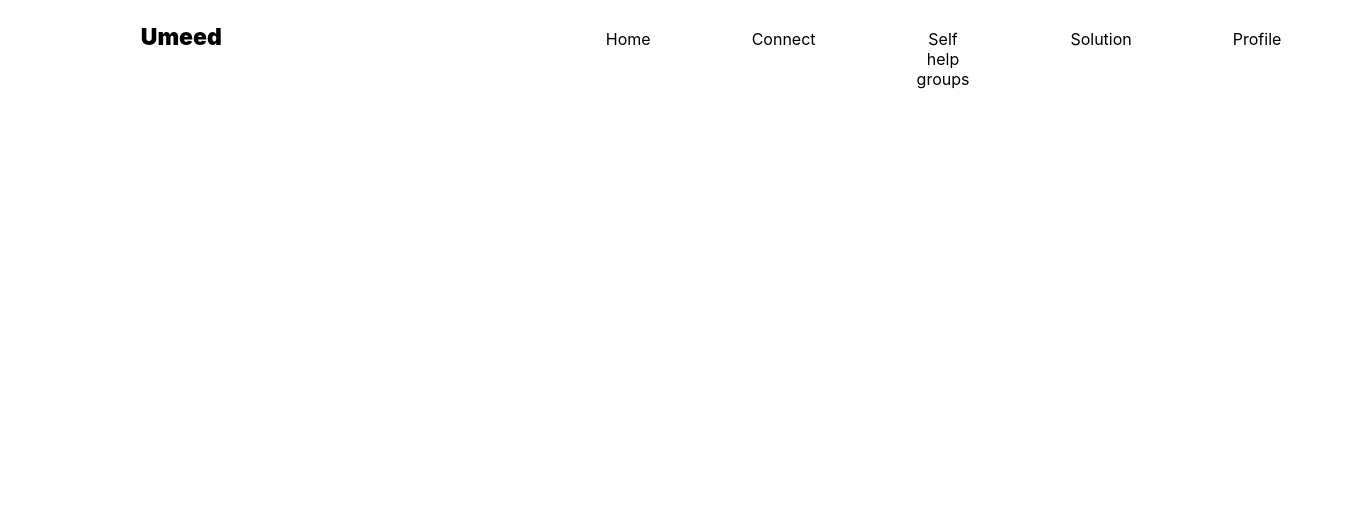
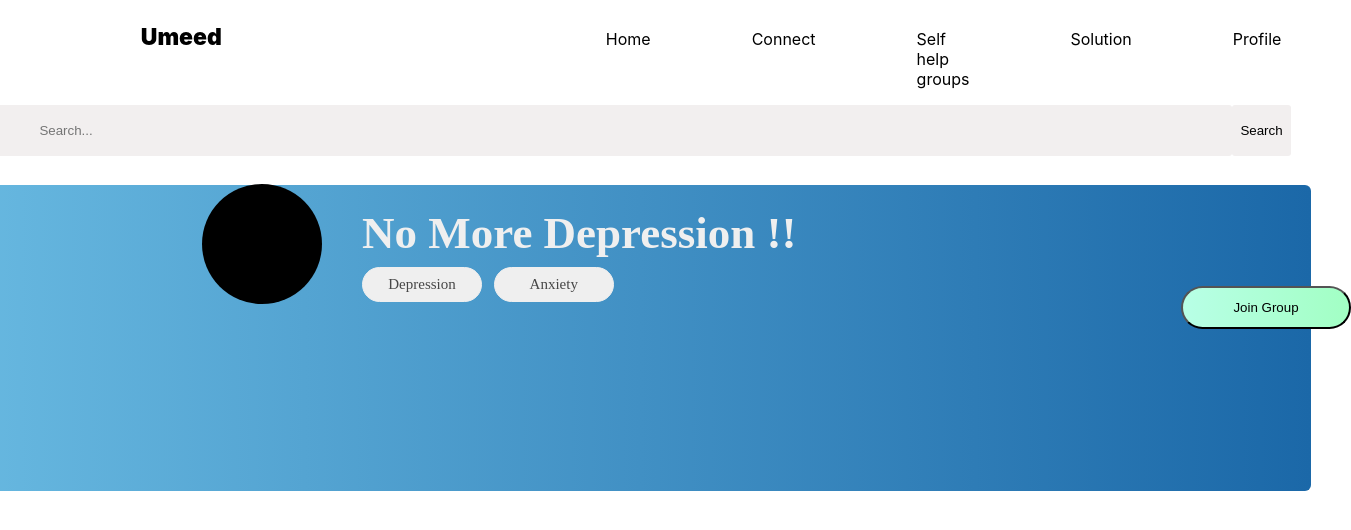
Before and after one commit to BhaveshAnandpara/Umeed, a React (Create React App) app in the folder Umeed/: page /SelfHelpGroup in a window 1280 px wide. Shown: the top 530 px of the page, 1351 px wide, since content can reach past the window. Built offline with nearby package versions, Linux system fonts and the light colour scheme.

Commit message:
NavBar ,Header , Static Self-Helpgr-card created.

```diff
--- a/Umeed/package.json
+++ b/Umeed/package.json
@@ -8,6 +8,7 @@
     "@testing-library/user-event": "^13.5.0",
     "react": "^18.2.0",
     "react-dom": "^18.2.0",
+    "react-router-dom": "^6.10.0",
     "react-scripts": "^5.0.1",
     "web-vitals": "^2.1.4"
   },
--- a/Umeed/src/App.js
+++ b/Umeed/src/App.js
@@ -1,13 +1,33 @@
 import logo from './logo.svg';
 import './App.css';
 import Header from './Components/Header/Header';
+import SearchBar from './Components/SearchBar/SearchBar';
+import {  BrowseRouter,Routes,Route, BrowserRouter} from 'react-router-dom';
+import Home from './Pages/Home/Home';
+import ConnectPage from'./Pages/ConnectPage/ConnectPage';
+import Problem from './Pages/Problem/Problem';
+import SelfHelpGroup from './Pages/SelfHelpGroup/SelfHelpGroup';
 
 
 function App() {
   return (
-    <div className="App">
-      <Header/>
-    </div>
+
+    <BrowserRouter>
+
+    <Header/>
+
+
+      <Routes>
+        <Route exact path='/ConnectPage' element={<ConnectPage/>}/>
+        <Route exact path='/Home' element={<Home/>}/>
+        <Route exact path='/Problem' element={<Problem/>}/>
+        <Route exact path='/SelfHelpGroup' element={<SelfHelpGroup/>}/>
+      </Routes>
+    </BrowserRouter>
+
+
+
+
   );
 }
 
--- a/Umeed/src/Components/Header/Header.jsx
+++ b/Umeed/src/Components/Header/Header.jsx
@@ -1,6 +1,10 @@
 import React from 'react'
 import '../Header/Header.css'
+import {Link, useNavigate} from 'react-router-dom'
 export default function Header() {
+
+   const navigate=useNavigate()
+
     return (
         <div className='HeaderContainer'>
             <div className="Hname">
@@ -8,17 +12,17 @@ export default function Header() {
             </div>
             <div className="HeaderComponents">
                 <div className="HeaderHome">
-                <a  className='Header_anchor' href=''><p>Home</p></a>
+                <a  className='Header_anchor' href=''  onClick={ ()=> navigate('/Home')} ><p>Home</p></a>
                 </div>
                 <div className="HeaderConnect">
-                <a className='Header_anchor' href=''><p>Connect</p></a>
+                <a className='Header_anchor' href='' onClick={ ()=> navigate('/ConnectPage')}><p>Connect</p></a>
                 </div>
                 <div className="HeaderSelfHelp">
-                <a className='Header_anchor' href=''><p>Self help groups</p></a>
+                <a className='Header_anchor' href='' onClick={ ()=> navigate('/SelfHelpGroup')} ><p>Self help groups</p></a>
 
                 </div>
                 <div className="HeaderSolution">
-                <a className='Header_anchor' href=''><p>Solution</p></a>
+                <a className='Header_anchor' href=''onClick={ ()=> navigate('/Problem')}><p>Solution</p></a>
 
                 </div>
                 <div className="Headerprofilepic">
--- a/Umeed/src/Components/SearchBar/SearchBar.css
+++ b/Umeed/src/Components/SearchBar/SearchBar.css
@@ -0,0 +1,29 @@
+.PlaceholderBar{
+height: 3px;
+width: 131px;
+left: 60px;
+top: 183px;
+outline: none;
+border-radius: 3px;
+padding: 24px 1062px 24px 50px;
+background-color:
+rgba(242, 239, 239, 1);
+border: none;
+}
+.BtnSubmit{
+    height: 50.54px;
+    width: 90px;
+    border-radius: 3px;
+    border: 2px solid transparent;
+    background-color:
+rgba(242, 239, 239, 1);
+
+}
+.BtnSubmit:hover {
+    border-color: black;
+    transition: border-color 0.5s ease-in-out;
+  }
+  .SearchBar{
+    display: flex;
+    justify-content: center;
+  }
--- a/Umeed/src/Components/SearchBar/SearchBar.jsx
+++ b/Umeed/src/Components/SearchBar/SearchBar.jsx
@@ -1,4 +1,5 @@
 import React, { useState } from 'react';
+import '../SearchBar/SearchBar.css';
 
 const SearchBar = ({ onSearch }) => {
   const [searchTerm, setSearchTerm] = useState('');
@@ -13,15 +14,18 @@ const SearchBar = ({ onSearch }) => {
   };
 
   return (
-    <form onSubmit={handleFormSubmit}>
-      <input
+    <div className="SearchBar">
+      <input className='PlaceholderBar'
         type="text"
         placeholder="Search..."
         value={searchTerm}
         onChange={handleInputChange}
+
       />
-      <button type="submit">Search</button>
-    </form>
+      <button className='BtnSubmit' type="submit">Search</button>
+      </div>
+
+
   );
 };
 
--- a/Umeed/src/Pages/ConnectPage/ConnectPage.jsx
+++ b/Umeed/src/Pages/ConnectPage/ConnectPage.jsx
@@ -0,0 +1,9 @@
+import React from 'react'
+import SearchBar from '../../Components/SearchBar/SearchBar'
+export default function ConnectPage() {
+  return (
+    <div>
+      connect
+    </div>
+  )
+}
--- a/Umeed/src/Pages/Home/Home.jsx
+++ b/Umeed/src/Pages/Home/Home.jsx
@@ -0,0 +1,9 @@
+import React from 'react'
+
+export default function Home() {
+  return (
+    <div>
+      Home
+    </div>
+  )
+}
--- a/Umeed/src/Pages/Problem/Problem.jsx
+++ b/Umeed/src/Pages/Problem/Problem.jsx
@@ -1,11 +1,11 @@
 import React from 'react'
 import SearchBar from '../../Components/SearchBar/SearchBar'
-
 export default function Problem() {
   return (
     <div>
-        <Header/>
+
       <SearchBar/>
+      Problem
     </div>
   )
 }
--- a/Umeed/src/Pages/SelfHelpGroup/SelfHelpGroup.css
+++ b/Umeed/src/Pages/SelfHelpGroup/SelfHelpGroup.css
@@ -0,0 +1,129 @@
+  .SelfHelpContainer {
+    /* border: 2px solid black; */
+    display: flex;
+    justify-content: center;
+    margin-top: 29px;
+  }
+
+  .cards {
+    /* border: 2px solid red; */
+    width: 1342px;
+    height: 306px;
+    background: linear-gradient(90deg, #67B8E0 0%, #1B68A8 99.99%, #004E8F 100%);
+    border-radius: 6px;
+    flex: none;
+    order: 0;
+    flex-grow: 0;
+  }
+
+  .PicNameContainer {
+    display: flex;
+    flex-direction: row;
+    justify-content: center;
+    align-items: center;
+    padding: 0px;
+    gap: 40px;
+
+    position: absolute;
+    width: 658px;
+    height: 120px;
+    left: 202px;
+    top: 184px;
+  }
+
+  .pic {
+    width: 120px;
+    height: 120px;
+
+    background: #000000;
+    border-radius: 60px;
+
+    /* Inside auto layout */
+
+    flex: none;
+    order: 0;
+    flex-grow: 0;
+  }
+
+  .Name {
+    width: 498px;
+    height: 68px;
+
+    font-family: 'Poppins';
+    font-style: normal;
+    font-weight: 600;
+    font-size: 45px;
+    line-height: 68px;
+    /* identical to box height */
+
+
+    /* Text White */
+
+    color: #EFEFEF;
+
+
+    /* Inside auto layout */
+
+    flex: none;
+    order: 0;
+    flex-grow: 0;
+  }
+
+  .Type {
+    display: flex;
+    gap: 14%;
+    width: 84px;
+    height: 23px;
+    font-family: 'Poppins';
+    font-style: normal;
+    font-weight: 400;
+    font-size: 15px;
+    line-height: 22px;
+    color: #474747;
+  }
+
+  .TypeOne {
+    box-sizing: border-box;
+
+    /* Auto layout */
+
+    display: flex;
+    flex-direction: row;
+    justify-content: center;
+    align-items: center;
+    padding: 6px 18px;
+    gap: 10px;
+
+    width: 120px;
+    height: 35px;
+
+    /* Text White */
+
+    background: #EFEFEF;
+    /* Text White */
+
+    border: 1px solid #EFEFEF;
+    border-radius: 40px;
+
+    /* Inside auto layout */
+
+    flex: none;
+    order: 0;
+    flex-grow: 0;
+  }
+
+  .Btn-JoinGr {
+    display: flex;
+    flex-direction: column;
+    justify-content: center;
+    align-items: center;
+    padding: 10px 20px;
+    gap: 10px;
+    position: absolute;
+    width: 170px;
+    height: 43px;
+    left: 1181px;
+    top: 286px;
+    background: linear-gradient(90deg, #B8FFE6 0%, #A2FFC4 100%);
+    border-radius: 80px;
+}
--- a/Umeed/src/Pages/SelfHelpGroup/SelfHelpGroup.jsx
+++ b/Umeed/src/Pages/SelfHelpGroup/SelfHelpGroup.jsx
@@ -0,0 +1,46 @@
+import React from 'react'
+import SearchBar from '../../Components/SearchBar/SearchBar'
+import '../SelfHelpGroup/SelfHelpGroup.css'
+export default function SelfHelpGroup() {
+  return (
+    <div>
+      <SearchBar />
+      <div className="SelfHelpContainer" >
+
+
+        <div className="cards">
+
+
+          <div className="PicNameContainer">
+            <div className="pic">
+            </div>
+            <div className="NameAndType">
+              <div className="Name">
+                No More Depression !!
+              </div>
+              <div className="Type">
+                <div className="TypeOne">
+                  Depression
+                </div>
+                <div className="TypeOne">
+                  Anxiety
+                </div>
+              </div>
+
+
+            </div>
+
+          </div>
+
+          <div className="JoinGr">
+            <button className='Btn-JoinGr'>Join Group</button>
+          </div>
+
+
+        </div>
+
+      </div>
+
+    </div>
+  )
+}
```
Also changed, not shown: 1 other file (tests, documents, lock files or other folders).
